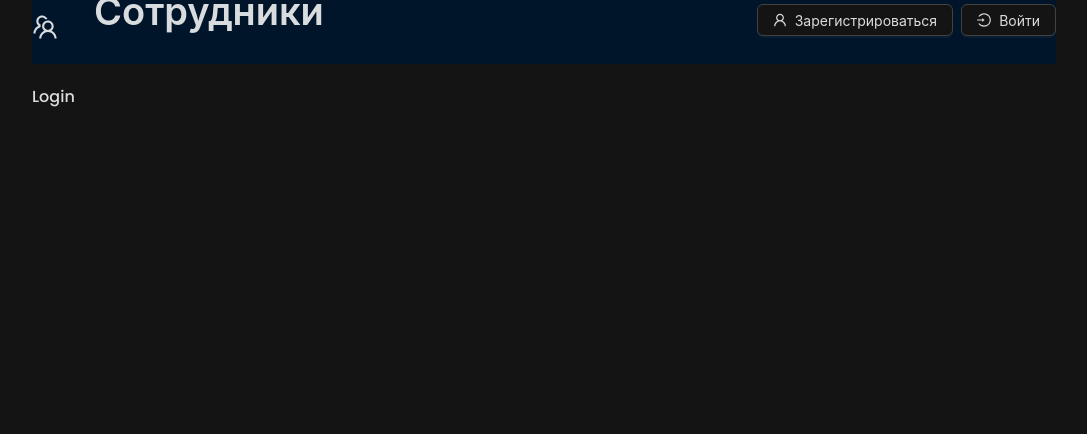
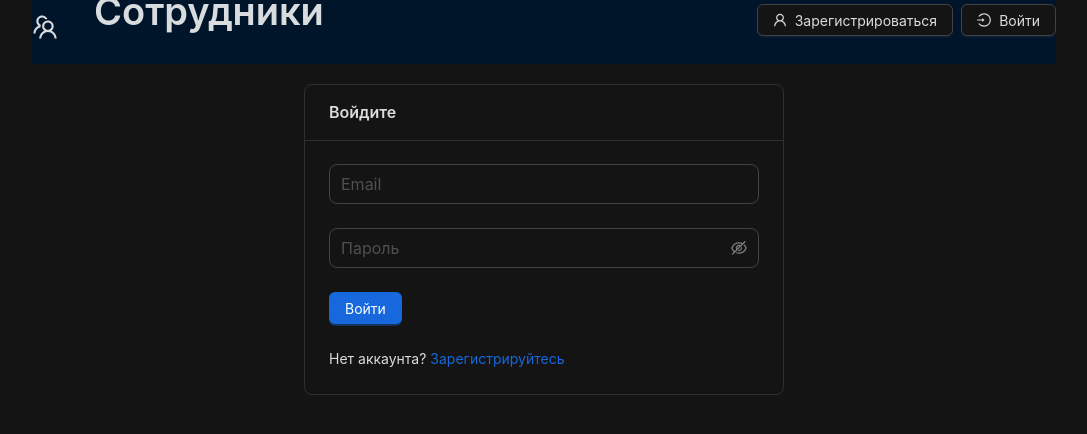
Before and after one commit to shox8/Employees-Frontend-Website, a React (Create React App) app: page /login in a window 1280 px wide. Shown: the top 434 px of the page, without its empty margins (96-1183 px from the left). Built offline with nearby package versions, Linux system fonts and the light colour scheme.

Commit message:
Login Done

```diff
--- /dev/null
+++ b/src/components/custom-input/index.tsx
@@ -0,0 +1,19 @@
+import { Input, Form } from "antd";
+
+interface Props {
+  name: string;
+  placeholder: string;
+  type?: string;
+}
+
+export const CustomInput: React.FC<Props> = ({
+  name,
+  placeholder,
+  type = "text",
+}) => {
+  return (
+    <Form.Item name={name} shouldUpdate={true} rules={[{ required: true, message: "Заполните поле"}]}>
+      <Input placeholder={placeholder} type={type} size={"large"} />
+    </Form.Item>
+  );
+};
--- /dev/null
+++ b/src/components/password-input/index.tsx
@@ -0,0 +1,47 @@
+import { Input, Form } from "antd";
+import { NamePath } from "antd/es/form/interface";
+
+interface Props {
+  name: string;
+  placeholder: string;
+  dependencies?: NamePath[];
+}
+
+export const PasswordInput: React.FC<Props> = ({
+  name,
+  placeholder,
+  dependencies,
+}) => {
+  return (
+    <Form.Item
+      name={name}
+      dependencies={dependencies}
+      hasFeedback
+      rules={[
+        { required: true, message: "Заполните поле" },
+        ({ getFieldValue }) => ({
+          validator(_, value) {
+            if (!value) {
+              return Promise.resolve();
+            }
+            if (name === "confirmPassword") {
+              if (!value || getFieldValue("password") === value) {
+                return Promise.resolve();
+              }
+              return Promise.reject(new Error("Пароли должгы совподать"));
+            } else {
+              if (value.length <= 6) {
+                return Promise.reject(
+                  new Error("Пароль долшен быть длинее 6-ти символов")
+                );
+              }
+              return Promise.resolve();
+            }
+          },
+        }),
+      ]}
+    >
+      <Input.Password placeholder={placeholder} size={"large"} />
+    </Form.Item>
+  );
+};
--- a/src/pages/login/index.tsx
+++ b/src/pages/login/index.tsx
@@ -1,9 +1,30 @@
+import { Card, Form, Row, Space, Typography } from "antd";
 import { Layout } from "../../components/layout";
+import { CustomInput } from "../../components/custom-input";
+import { PasswordInput } from "../../components/password-input";
+import { CustomButton } from "../../components/custom-button";
+import { Paths } from "../../paths";
+import { Link } from "react-router-dom";
 
 export const Login = () => {
   return (
     <Layout>
-      <div>Login</div>
+      <Row align={"middle"} justify={"center"}>
+        <Card title={"Войдите"} style={{ width: "30rem" }}>
+          <Form onFinish={() => null}>
+            <CustomInput type="email" name="email" placeholder="Email" />
+            <PasswordInput name="password" placeholder="Пароль" />
+            <CustomButton type="primary" htmlType="submit">
+              Войти
+            </CustomButton>
+          </Form>
+          <Space direction="vertical" size="large">
+            <Typography.Text>
+              Нет аккаунта? <Link to={Paths.register}>Зарегистрируйтесь</Link>
+            </Typography.Text>
+          </Space>
+        </Card>
+      </Row>
     </Layout>
   );
 };
```
